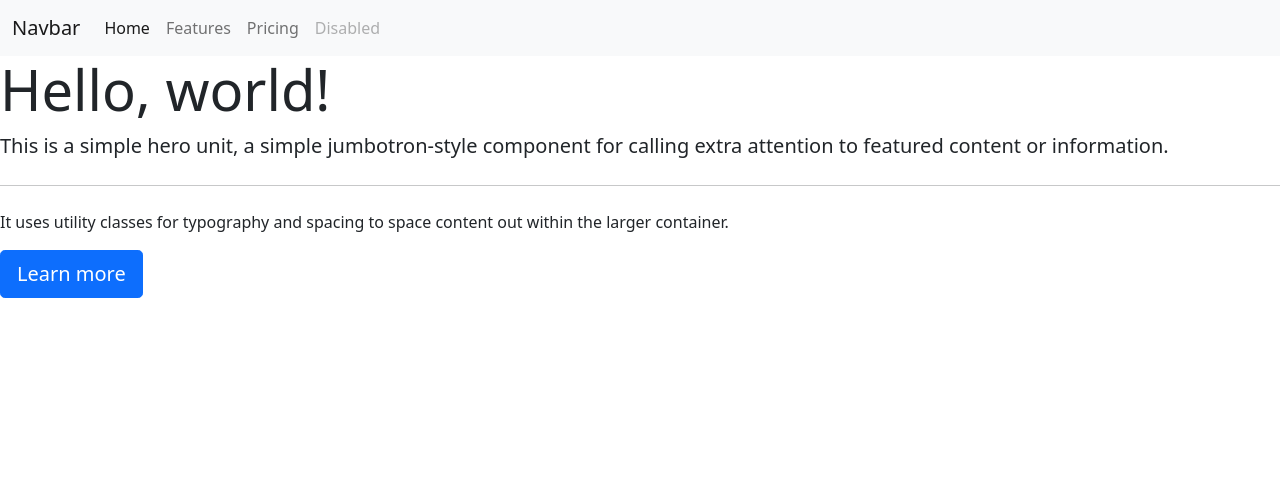
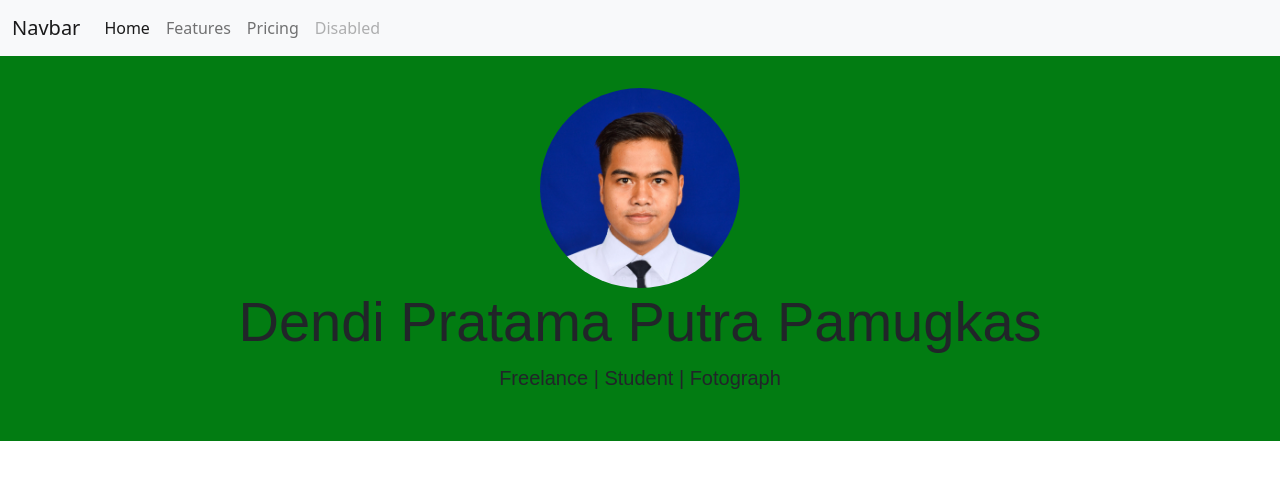
Before and after one commit to dendipratamaputrapamungkas/latihan, a plain HTML site: page index.html in a window 1280 px wide. Drawn offline with nearby package versions, Linux system fonts and the light colour scheme.

Commit message:
menambahkan foto dan perubahan

```diff
--- a/index.html
+++ b/index.html
@@ -1,11 +1,13 @@
 <!DOCTYPE html>
 <html lang="en">
+
 <head>
     <meta charset="UTF-8">
     <meta http-equiv="X-UA-Compatible" content="IE=edge">
     <meta name="viewport" content="width=device-width, initial-scale=1.0">
     <title>Document</title>
     <link href="https://cdn.jsdelivr.net/npm/bootstrap@5.0.2/dist/css/bootstrap.min.css" rel="stylesheet" integrity="sha384-EVSTQN3/azprG1Anm3QDgpJLIm9Nao0Yz1ztcQTwFspd3yD65VohhpuuCOmLASjC" crossorigin="anonymous">
+    <link rel="stylesheet" href="style.css">
 </head>
 <nav class="navbar navbar-expand-lg navbar-light bg-light">
     <div class="container-fluid">
@@ -31,14 +33,24 @@
         </div>
     </div>
 </nav>
+
 <body>
-    <div class="jumbotron">
-        <h1 class="display-4">Hello, world!</h1>
-        <p class="lead">This is a simple hero unit, a simple jumbotron-style component for calling extra attention to featured content or information.</p>
-        <hr class="my-4">
-        <p>It uses utility classes for typography and spacing to space content out within the larger container.</p>
-        <a class="btn btn-primary btn-lg" href="#" role="button">Learn more</a>
+    <!--Jumbotron-->
+    <div class="jumbotron text-center">
+        <img src="./img/1FORMAL.jpg" alt="formal dendi" width="200" class="rounded-circle">
+        <h1 class="display-4">Dendi Pratama Putra Pamugkas</h1>
+        <p class="lead">Freelance | Student | Fotograph</p>
     </div>
 
+    <!--Profil pribadi-->
+
+    <!--Produk & Jasa-->
+
+    <!--Galeri-->
+
+    <!--Tentang-->
+
+    <!--Kontak-->
 </body>
+
 </html>
--- /dev/null
+++ b/style.css
@@ -0,0 +1,5 @@
+.jumbotron {
+    background-color: rgb(2, 124, 18);
+    padding: 2rem 1rem;
+    font-family: Arial, Helvetica, sans-serif;
+}
```
Also changed, not shown: img/1FORMAL.jpg (added), img/FORMAL.jpg (added). Lines whose indentation alone changed are shown as unchanged.
